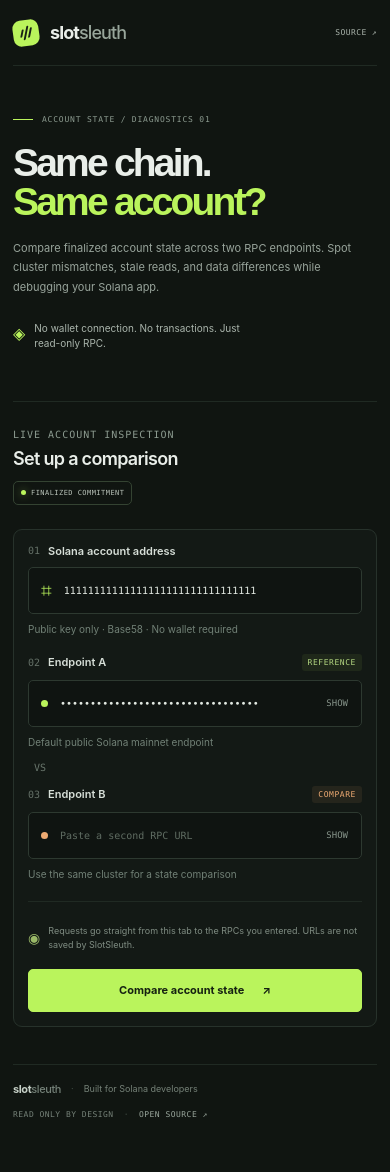
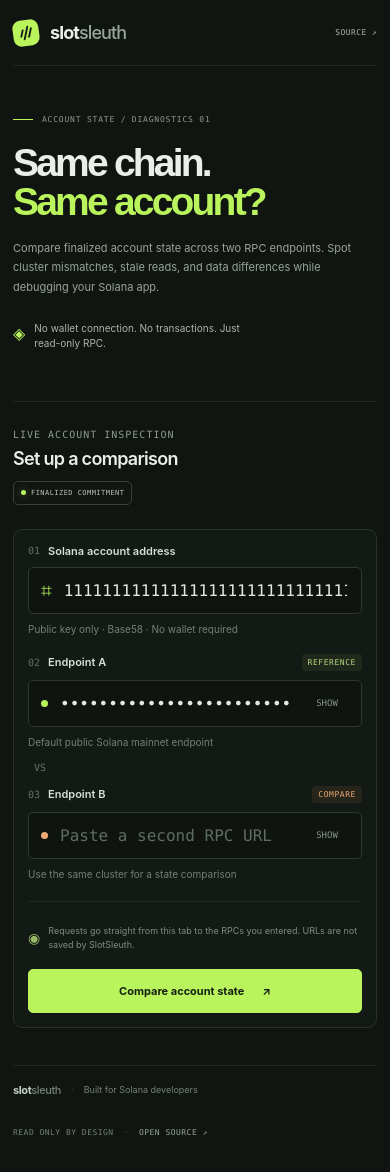
Before and after one commit to Tolu-max/SlotSleuth, a React (Vite) app: page / in a window 390 px wide. Before the commit the page ends 1136 px from the top, so only its background shows below. Built offline with nearby package versions, Linux system fonts and the light colour scheme.

Commit message:
chore: prepare worlds fair release QA package

```diff
--- a/src/App.tsx
+++ b/src/App.tsx
@@ -217,7 +217,7 @@
           <span>slot<span className="brand-light">sleuth</span></span>
         </a>
         <div className="topbar-meta"><span className="topbar-dot" />SOLANA RPC TOOLKIT <span className="topbar-divider">/</span> READ ONLY</div>
-        <a className="github-link" href="https://github.com/Tolu-max/SuperteamOpportunaity/tree/feat/solana-live" target="_blank" rel="noreferrer">SOURCE <span aria-hidden="true">↗</span></a>
+        <a className="github-link" href="https://github.com/Tolu-max/SuperteamOpportunaity/tree/qa/worlds-fair-release-2026-10-11/projects/solana-live" target="_blank" rel="noreferrer">SOURCE <span aria-hidden="true">↗</span></a>
       </header>
 
       <section className="hero" id="top">
@@ -278,7 +278,7 @@
         </section>
       )}
 
-      <footer className="page-footer"><div><span className="footer-brand">slot<span>sleuth</span></span><span className="footer-divider">·</span><span>Built for Solana developers</span></div><div><span>READ ONLY BY DESIGN</span><span className="footer-divider">·</span><a href="https://github.com/Tolu-max/SuperteamOpportunaity/tree/feat/solana-live" target="_blank" rel="noreferrer">OPEN SOURCE ↗</a></div></footer>
+      <footer className="page-footer"><div><span className="footer-brand">slot<span>sleuth</span></span><span className="footer-divider">·</span><span>Built for Solana developers</span></div><div><span>READ ONLY BY DESIGN</span><span className="footer-divider">·</span><a href="https://github.com/Tolu-max/SuperteamOpportunaity/tree/qa/worlds-fair-release-2026-10-11/projects/solana-live" target="_blank" rel="noreferrer">OPEN SOURCE ↗</a></div></footer>
     </main>
   );
 }
--- a/src/style.css
+++ b/src/style.css
@@ -129,3 +129,10 @@
 @media (prefers-reduced-motion: reduce) {
   *, *::before, *::after { scroll-behavior: auto !important; animation-duration: .01ms !important; animation-iteration-count: 1 !important; transition-duration: .01ms !important; }
 }
+
+@media (max-width: 768px) {
+  .input-wrap input, .input-wrap--address input { font-size: 16px; }
+  .reveal-button { min-width: 44px; min-height: 44px; padding: 0 6px; }
+  .brand, .github-link, .page-footer a { display: inline-flex; min-height: 44px; align-items: center; }
+  .submit-button, .report-button { min-height: 44px; font-size: 11px; }
+}
--- /dev/null
+++ b/wrangler.json
@@ -0,0 +1,6 @@
+{
+  "$schema": "node_modules/wrangler/config-schema.json",
+  "name": "worlds-fair-slotsleuth",
+  "compatibility_date": "2026-10-11",
+  "pages_build_output_dir": "./dist"
+}
```
